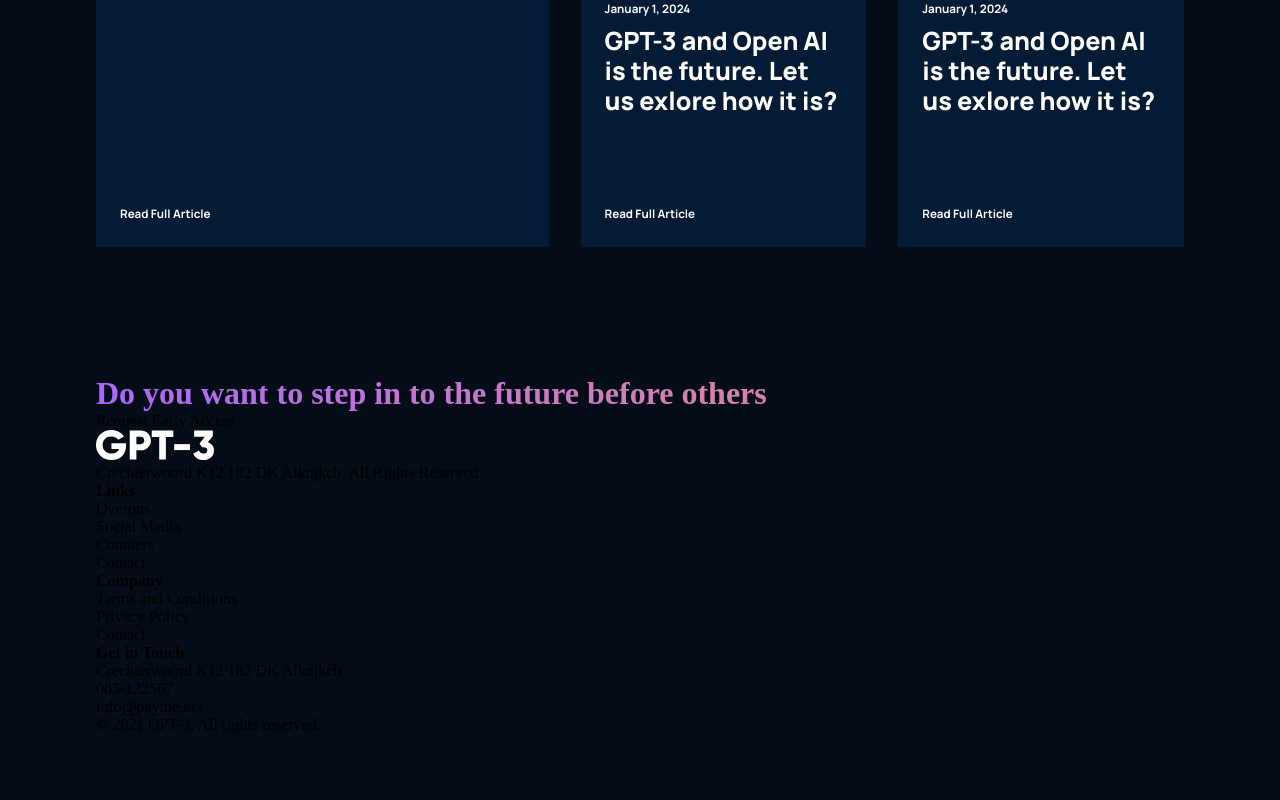
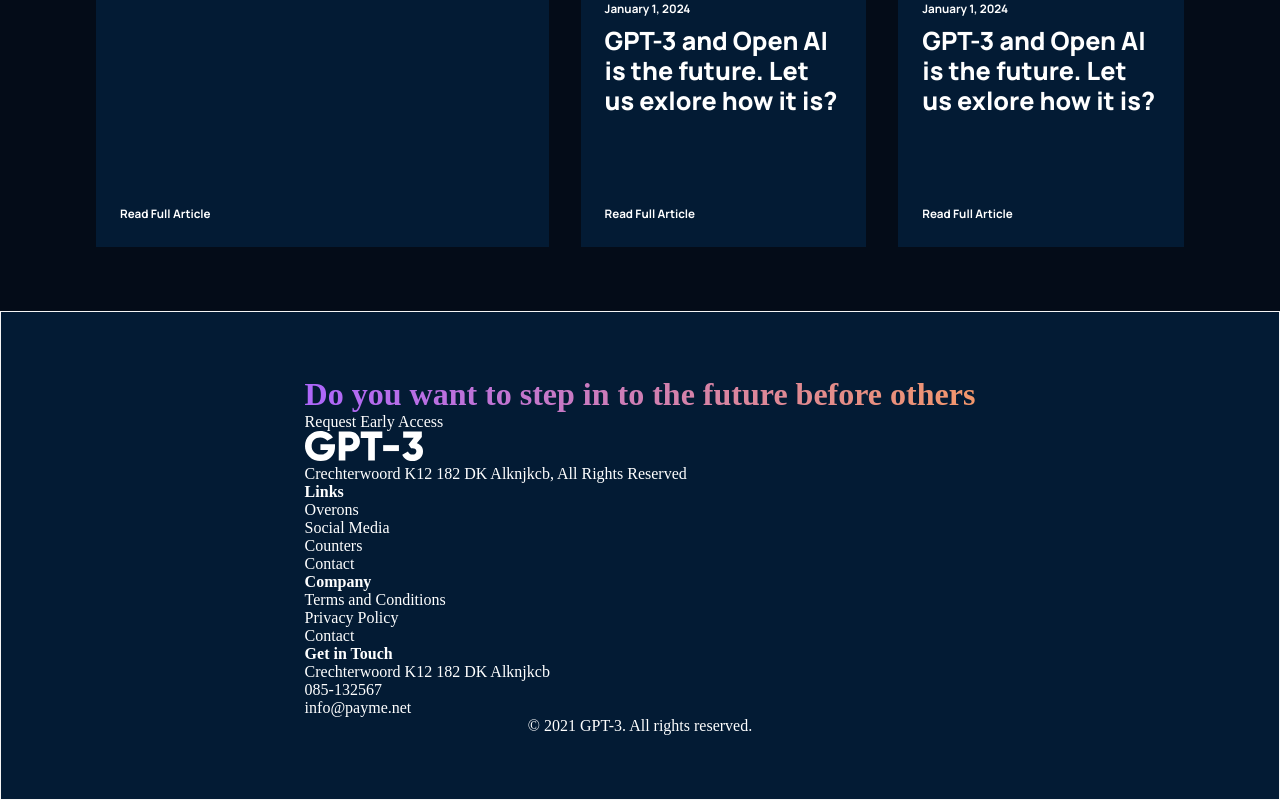
Before and after one commit to JasminInneh/GPT3-Application, a React (Vite) app: page / in a window 1280 px wide. Shown: the part 3865-4665 px from the top of the page. Built offline with nearby package versions, Linux system fonts and the light colour scheme.

Commit message:
started the css of the footer

```diff
--- a/src/containers/footer/footer.css
+++ b/src/containers/footer/footer.css
@@ -0,0 +1,9 @@
+.gpt3__footer {
+    border: 1px solid whitesmoke;
+    color: white;
+    display: flex;
+    flex-direction: column;
+    justify-content: center;
+    align-items: center;
+    background: var(--color-footer);
+}
```
